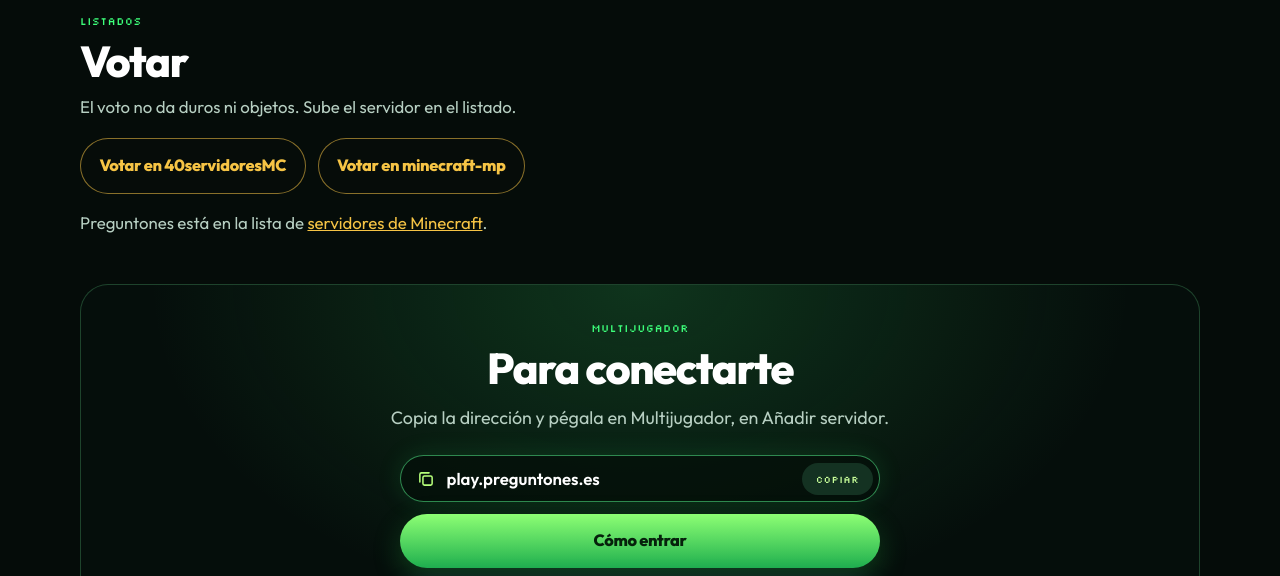
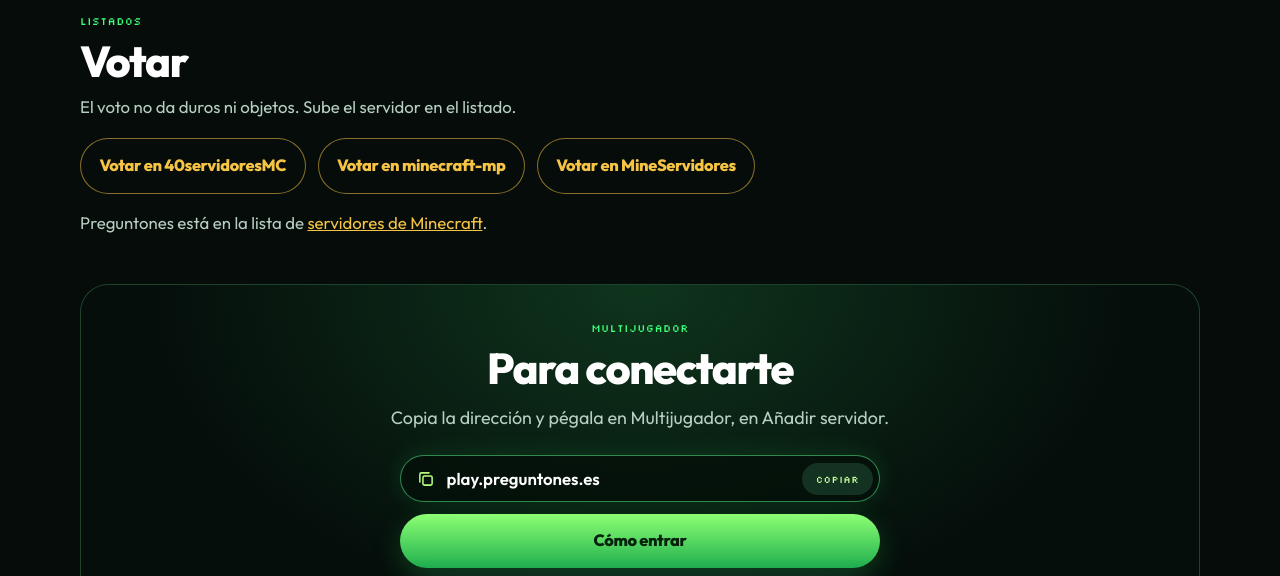
Before and after one commit to AlexCasanovaQA/preguntones-web, a plain HTML site: page index.html in a window 1280 px wide. Shown: the part 6020-6596 px from the top of the page. Drawn offline with Linux system fonts and the light colour scheme.

Commit message:
Publica el botón de voto de MineServidores.
Co-authored-by: Cursor <cursoragent@cursor.com>

```diff
--- a/index.html
+++ b/index.html
@@ -292,6 +292,7 @@
       <div class="votos">
         <a class="boton boton-linea" href="https://www.40servidoresmc.es/preguntones-es-minecraft/votar">Votar en 40servidoresMC</a>
         <a class="boton boton-linea" href="https://minecraft-mp.com/server/366981/vote/">Votar en minecraft-mp</a>
+        <a class="boton boton-linea" href="https://mineservidores.com/servidor/preguntones/votar">Votar en MineServidores</a>
       </div>
       <p class="seccion-texto votos-nota">Preguntones está en la lista de <a href="https://www.40servidoresmc.es/">servidores de Minecraft</a>.</p>
     </section>
```
